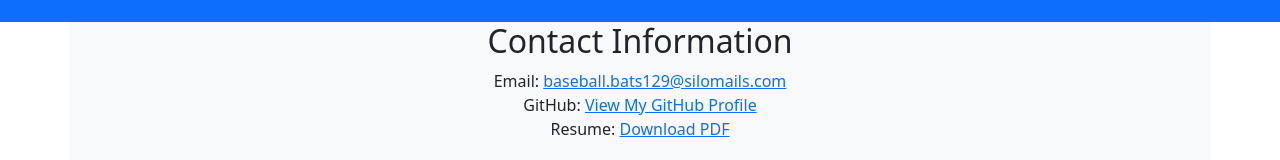
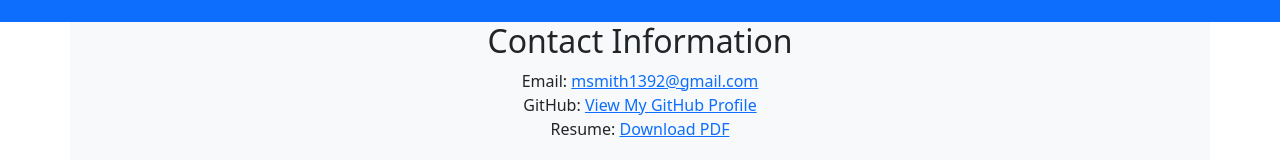
Before and after one commit to msmith1392/msmith1392.github.io, a React (Create React App) app: page /#/contact in a window 1280 px wide. Shown: the part 203-363 px from the top of the page. Built offline with nearby package versions, Linux system fonts and the light colour scheme.

Commit message:
Updated resume and contact email

```diff
--- a/src/components/Contact.js
+++ b/src/components/Contact.js
@@ -13,7 +13,7 @@
       <FadeInSection>
         <h2>Contact Information</h2>
         <ul className="list-unstyled">
-          <li>Email: <a href="mailto:baseball.bats129@silomails.com">baseball.bats129@silomails.com</a></li>
+          <li>Email: <a href="mailto:msmith1392@gmail.com">msmith1392@gmail.com</a></li>
           <li>GitHub: <a href="https://github.com/msmith1392" target="_blank" rel="noopener noreferrer">View My GitHub Profile</a></li>
           <li>Resume: <a href="/resume.pdf" target="_blank" rel="noopener noreferrer">Download PDF</a></li>
         </ul>
```
Also changed, not shown: 2 other files (tests, documents, lock files or other folders).
